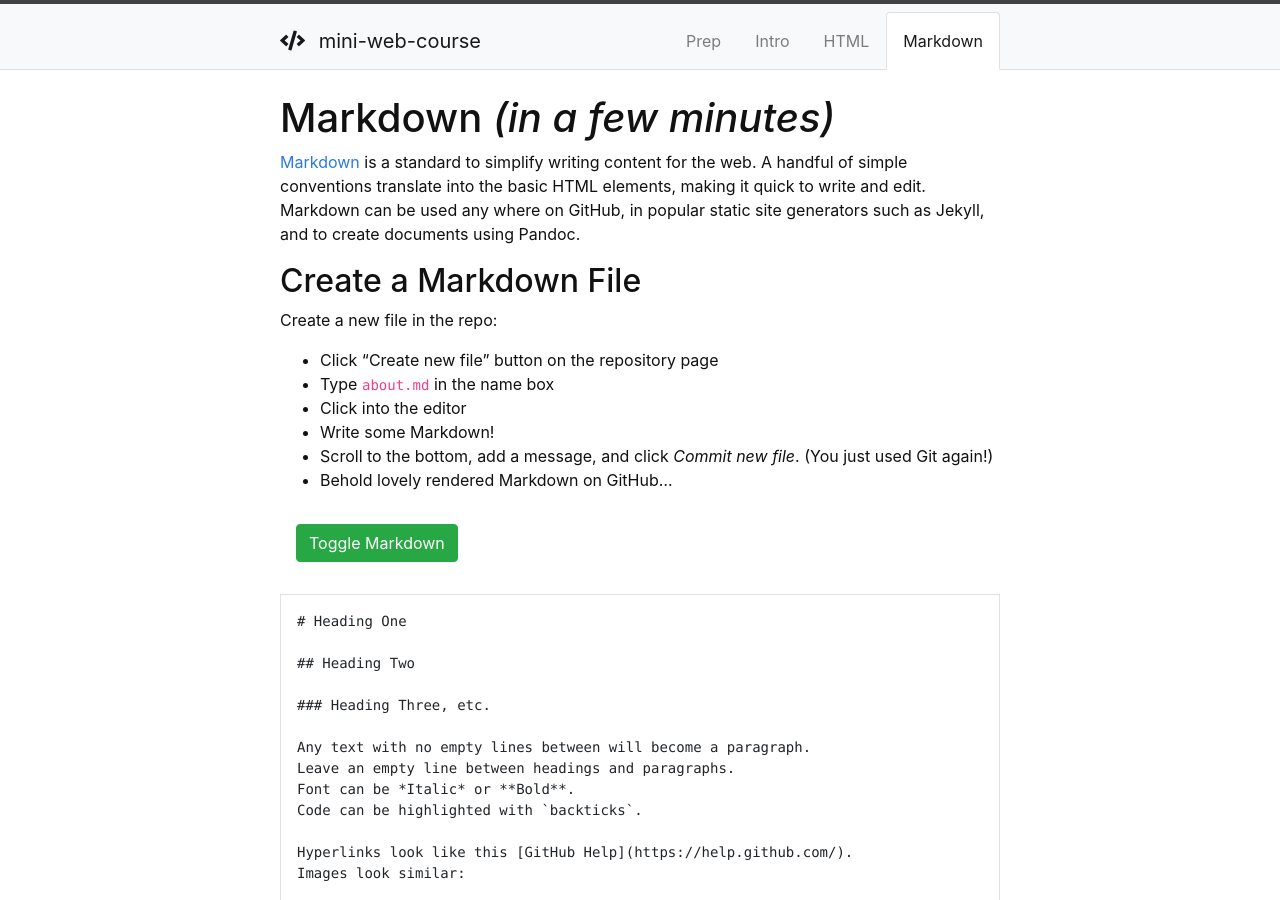
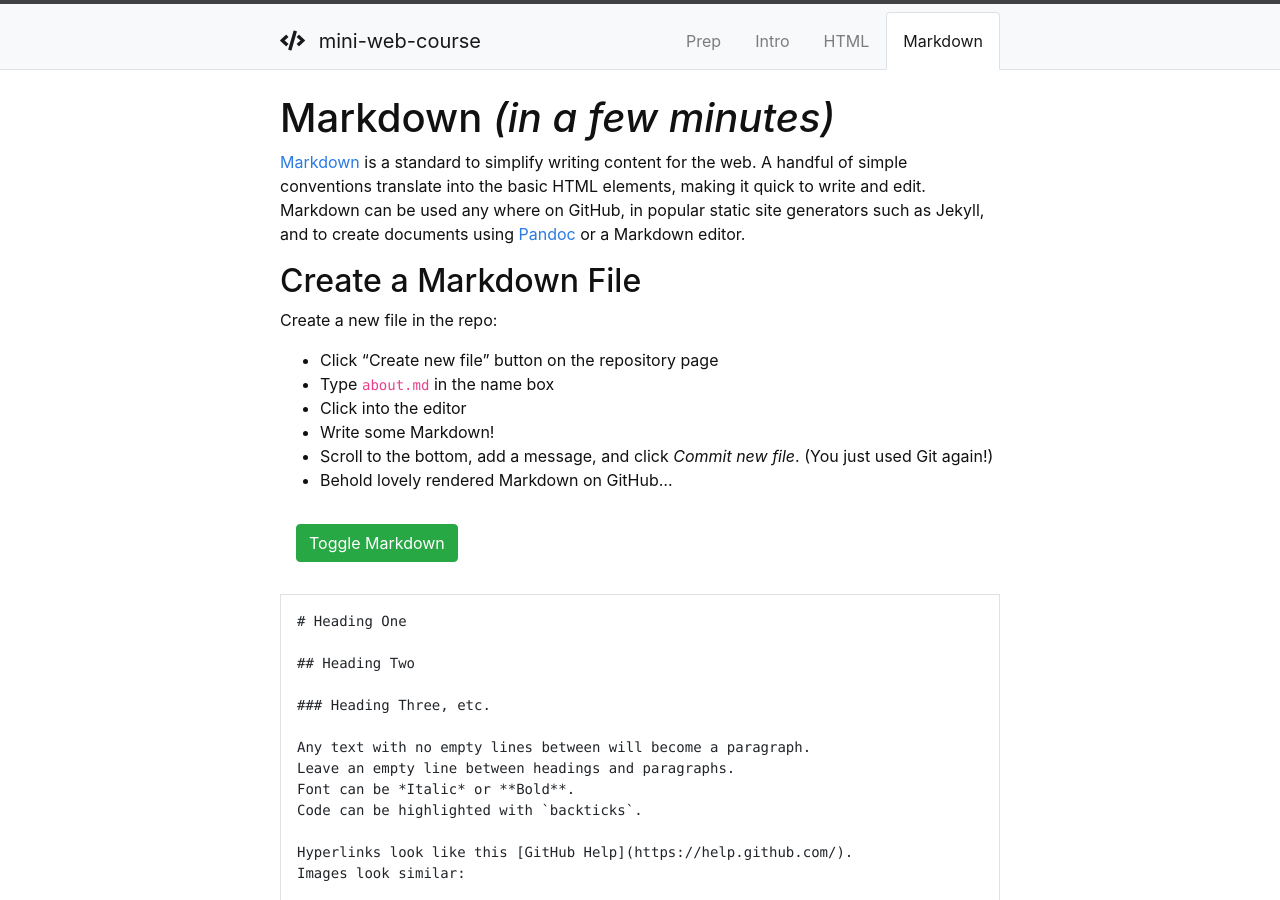
Before and after one commit to evanwill/mini-web-crash-course, a Jekyll site: the page built from content/3-markdown.md, in a window 1280 px wide and 900 px high. Built offline with Jekyll 4.4.1, drawn with Linux system fonts in a browser that asks for light colours; some of the changed text lies outside the part shown.

Commit message:
markdown resources descript

```diff
--- a/content/3-markdown.md
+++ b/content/3-markdown.md
@@ -7,7 +7,7 @@ nav: true
 
 [Markdown](https://daringfireball.net/projects/markdown/) is a standard to simplify writing content for the web.
 A handful of simple conventions translate into the basic HTML elements, making it quick to write and edit.
-Markdown can be used any where on GitHub, in popular static site generators such as Jekyll, and to create documents using Pandoc.
+Markdown can be used any where on GitHub, in popular static site generators such as Jekyll, and to create documents using [Pandoc](https://pandoc.org/) or a Markdown editor.
 
 ## Create a Markdown File
 
@@ -108,8 +108,8 @@ This website is created in the same way: content written in basic markdown is co
 
 - GitHub Guide [Mastering Markdown](https://guides.github.com/features/mastering-markdown/)
 - [GitHub markdown flavor](https://help.github.com/articles/basic-writing-and-formatting-syntax/)
-- [Dillinger](https://dillinger.io/) Markdown editor
-- [Pandoc](https://pandoc.org/)
+- [Dillinger](https://dillinger.io/), online Markdown editor
+- [Pandoc](https://pandoc.org/), utility to convert between formats, such as Markdown to PDF or DOCX.
 
 <script>
 function markdownToggle() {
```
